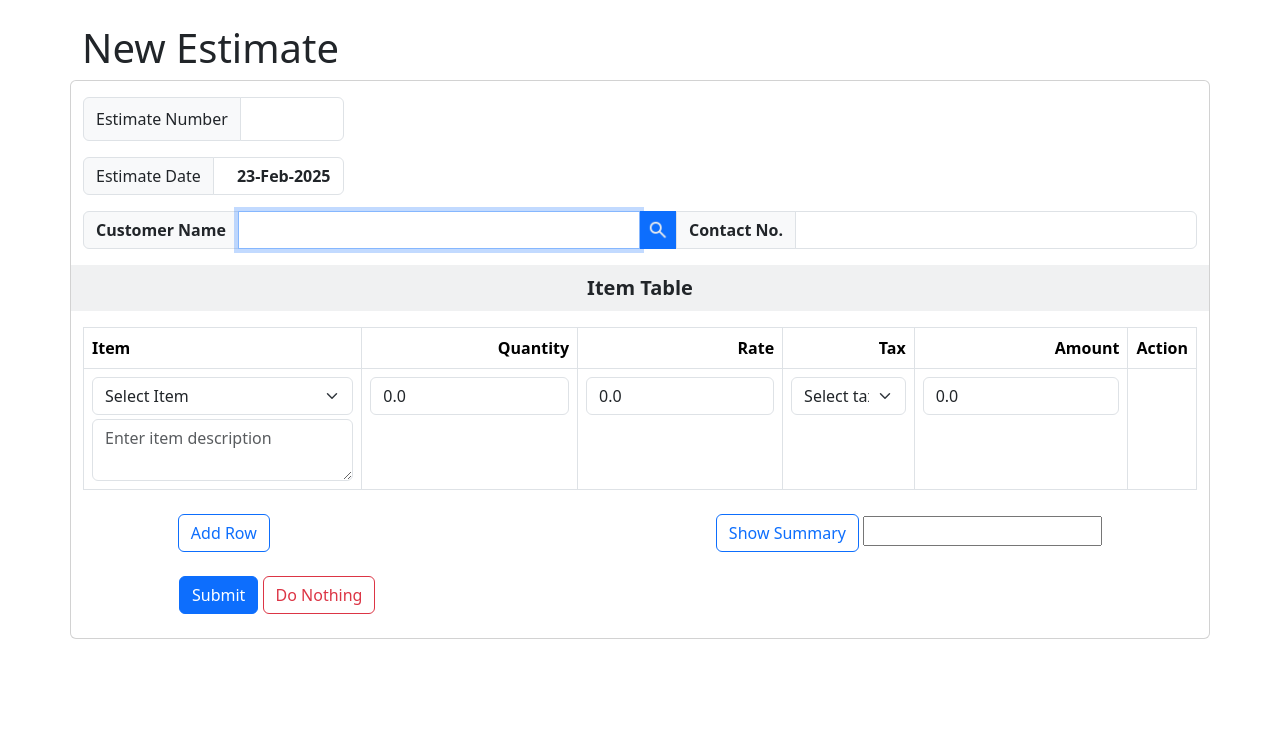
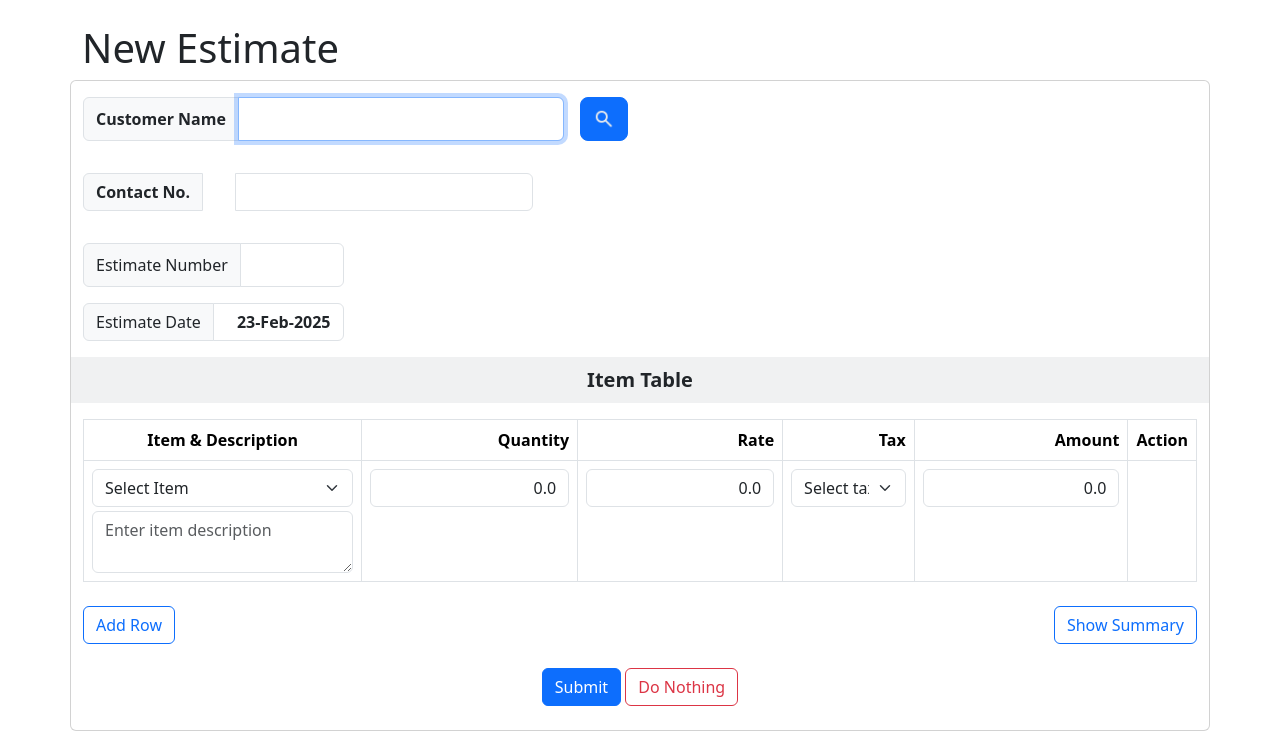
Before and after one commit to unhingedcargo/DP, a Django app: page /estimate/ in a window 1280 px wide. Shown: the part 64-800 px from the top of the page. Run offline with Django 5.2, Linux system fonts and the light colour scheme.

Commit message:
customer search

```diff
--- a/DjangoApp/templates/estimate.html
+++ b/DjangoApp/templates/estimate.html
@@ -6,6 +6,8 @@ New Estimate
 {% endblock %}
 
 {% block body %}
+{{customer|json_script:"customer_json"}}
+
 <div class="container" >
   <h1>New Estimate</h1>
 </div>
@@ -15,10 +17,65 @@ New Estimate
     {% csrf_token %}
 
     <div class="row">
+      <div class="col-6">
+        <div class="input-group mb-3 mt-3">
+          <span class="input-group-text fw-semibold">Customer Name</span>
+          <input type="text" name="customer_name" class="form-control rounded-end" maxlength=20 autofocus>
+
+          <!-- <a class="bg-primary ms-3 rounded-3" href="#"><span><img class="ps-2 pe-2 pt-2" src="{% static 'ico/search.png' %}" alt="" height=30></span></a> -->
+          <!-- Button trigger modal -->
+<button type="button" class="btn btn-primary rounded-3 ms-3" data-bs-toggle="modal" data-bs-target="#exampleModal">
+  <img class="py-1" src="{% static 'ico/search.png' %}" alt="" height=30>
+</button>
+
+<!-- Modal -->
+<div class="modal fade" id="exampleModal" tabindex="-1" aria-labelledby="exampleModalLabel" aria-hidden="true">
+  <div class="modal-dialog modal-xl modal-dialog-centered modal-dialog-scrollable">
+    <div class="modal-content">
+      <div class="modal-header">
+        <h1 class="modal-title fs-5" id="exampleModalLabel">Search Customer</h1>
+        <button type="button" class="btn-close" data-bs-dismiss="modal" aria-label="Close"></button>
+      </div>
+      <div class="modal-body">
+        <div class="row">
+          <!-- <div class="col-2"></div> -->
+          <div class="col px-5">
+            <!-- <span class="input-group-text fw-semibold">Customer Name</span> -->
+          <input type="text" name="customer_name" class="form-control rounded-end my-3" maxlength=20 autofocus placeholder="Search Customer..." oninput="search_customer()" onchange="search_customer()">
+          </div>
+
+          <div class="list-group" id="customer_search">
+            <a href="#" class="list-group-item list-group-item-action" id="customer_list"></a>
+          </div>
+          <!-- <div class="col-4"></div> -->
+        </div>
+      </div>
+      <div class="modal-footer">
+        <button type="button" class="btn btn-secondary" data-bs-dismiss="modal">Close</button>
+        <input type="submit" value="Select Customer" class="btn btn-primary">
+        <!-- <button type="button" class="btn btn-primary">Save changes</button> -->
+      </div>
+    </div>
+  </div>
+</div>
+        </div>
+      </div>
+    </div>
+
+    <div class="row">
+      <div class="col-5">
+        <div class="input-group mb-3 mt-3">
+          <span class="input-group-text fw-semibold me-3">Contact No.</span>
+          <input type="text" name="customer_contact" class="form-control ms-3 rounded-end" maxlength=10>
+        </div>
+      </div>
+    </div>
+
+    <div class="row">
       <div class="col-3">
         <div class="input-group mb-3 mt-3 text-end">
           <span class="input-group-text" id="basic-addon1">Estimate Number</span>
-          <input type="text" name="jobno" class="form-control fw-bold fs-5 text-danger text-end" maxlength=5 value="">
+          <input type="text" name="jobno" class="form-control fw-bold fs-5 text-danger text-end rounded-end" maxlength=5 value="">
         </div>
       </div>
     </div>
@@ -32,16 +89,6 @@ New Estimate
       </div>
     </div>
 
-    <div class="input-group mb-3">
-      <span class="input-group-text fw-semibold">Customer Name</span>
-      <input type="text" name="customer_name" class="form-control" maxlength=20 autofocus>
-
-      <a class="bg-primary" href="#"><span><img class="ps-2 pe-2 pt-2" src="{% static 'ico/search.png' %}" alt="" height=30></span></a>
-
-      <span class="input-group-text fw-semibold">Contact No.</span>
-      <input type="text" name="customer_contact" class="form-control" maxlength=10>
-    </div>
-
     <div class="row">
       <div class="text-center bg-secondary bg-opacity-10 p-2 fs-5 mb-3 fw-semibold">Item Table</div>
 
@@ -50,7 +97,7 @@ New Estimate
         <table class="table table-bordered text-center mb-4" id="est_table">
         <thead>
           <tr class="fw-normal">
-              <th scope="col" class="col-3 text-start">Item</th>
+              <th scope="col" class="col-3 text-center">Item & Description</th>
               <th scope="col" class="col text-end">Quantity</th>
               <th scope="col" class="col text-end">Rate</th>
               <th scope="col" class="col text-end">Tax</th>
@@ -74,11 +121,11 @@ New Estimate
             </td>
 
             <td>
-              <input type="text" name="qty" id="qty" class="form-control" maxlength=5 value=0.0 onchange="qty_changed()">
+              <input type="text" name="qty" id="qty" class="form-control text-end" maxlength=5 value=0.0 onchange="qty_changed()">
             </td>
 
             <td>
-              <input type="text" name="rate" id="rate" class="form-control" maxlength=5 value=0.0 onchange="rate_changed()">
+              <input type="text" name="rate" id="rate" class="form-control text-end" maxlength=5 value=0.0 onchange="rate_changed()">
             </td>
 
             <td id="table_tax_list">
@@ -91,7 +138,7 @@ New Estimate
               <input hidden type="text" name="tax_amount" id="tax_amount" value=0.0>
             </td>
             <td>
-              <input type="text" name="amount" id="amount" class="form-control" readonly value=0.0 onblur="set_total()" onfocus="set_total()">
+              <input type="text" name="amount" id="amount" class="form-control text-end" readonly value=0.0 onblur="set_total()" onfocus="set_total()">
             </td>
             <td>
             </td>
@@ -103,13 +150,13 @@ New Estimate
   </div>
 
   <div class="row mb-4">
-    <div class="col-1"></div>
-    <div class="col-5">
+    <!-- <div class="col-1"></div> -->
+    <div class="col">
       <input type="button" class="btn btn-outline-primary" value="Add Row" onclick="add_row()">
     </div>
-    <div class="col-5 text-end">
+    <div class="col text-end">
       <input type="button" class="btn btn-outline-primary" value="Show Summary" onclick="show_summary()">
-      <input type="text" name="applied_tax_amount" id="applied_tax_amount">
+      <input hidden type="text" name="applied_tax_amount" id="applied_tax_amount">
     </div>
   </div>
   <div hidden class="row mb-4 me-1" id="summary_tag">
@@ -185,11 +232,11 @@ New Estimate
       </div>
     </div>
   </div>
-  <div class="ms-5 mb-4">
-    <div class="ms-5">
+  <div class="text-center mb-4">
+
     <input type="submit" value="Submit" class="btn btn-primary">
     <a href="#" id="do_nothing" class="btn btn-outline-danger" onclick="do_nothing()">Do Nothing</a>
-  </div>
+
 </div>
 
   </form>
--- a/DjangoApp/views.py
+++ b/DjangoApp/views.py
@@ -178,6 +178,8 @@ def estimate(request):
 
 	products = ['300gsm', '130gsm', '170gsm', 'PVC Sticker Sheet', 'Paper Sticker Sheet', 'ID Card', 'Tshirt', 'Card Holder']
 
+	customer = ['A','b','c','d','e']
+
 	gst = {
 		"GST0": 0,
 		"GST5": 5,
@@ -192,6 +194,7 @@ def estimate(request):
 		'gst':gst,
 		'tax':tax,
 		'today':today,
-		'products' : products
+		'products' : products,
+		'customer':customer
 	}
 	return render(request, 'estimate.html', context)
```
Also changed, not shown: static/script.js (+27 -0 lines).
